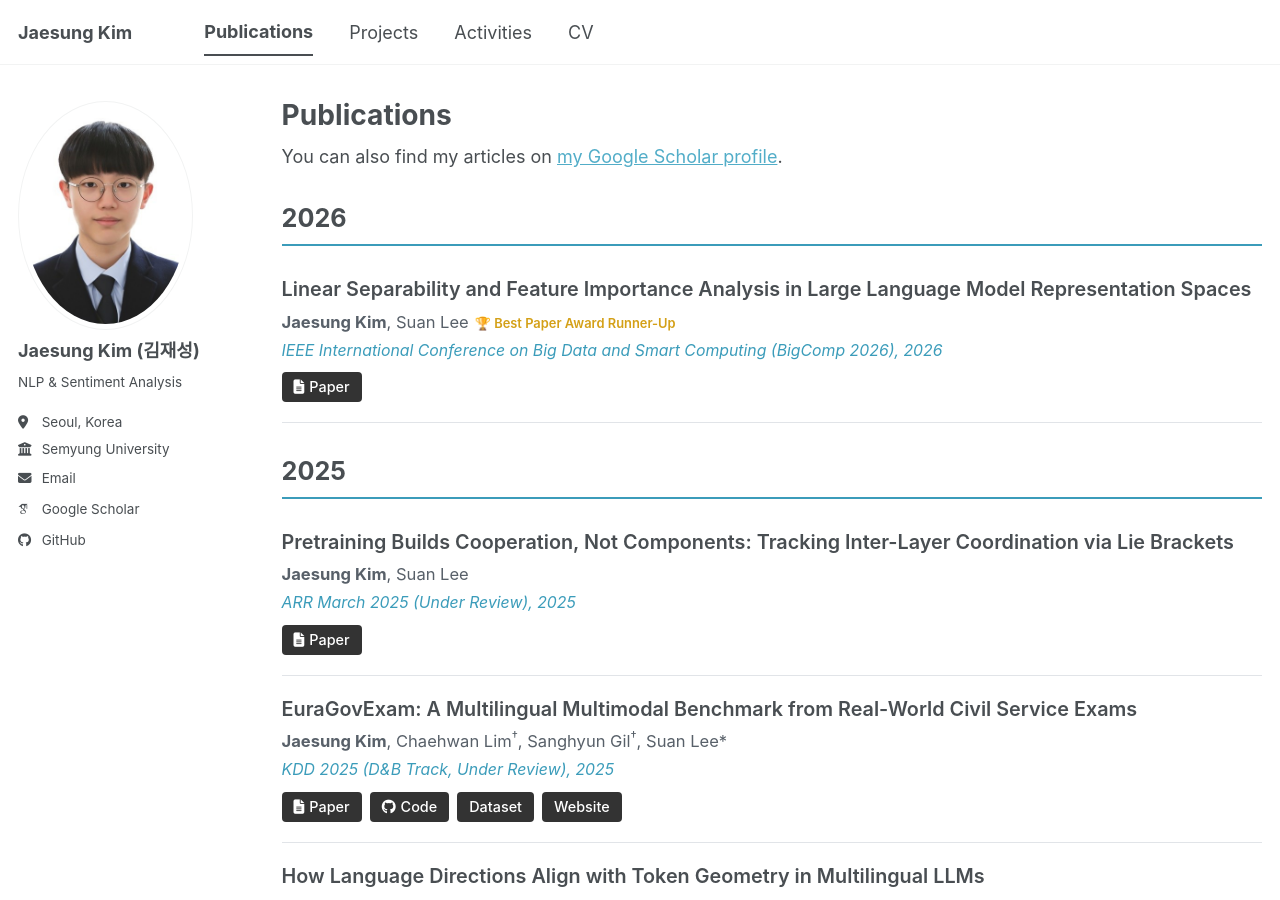
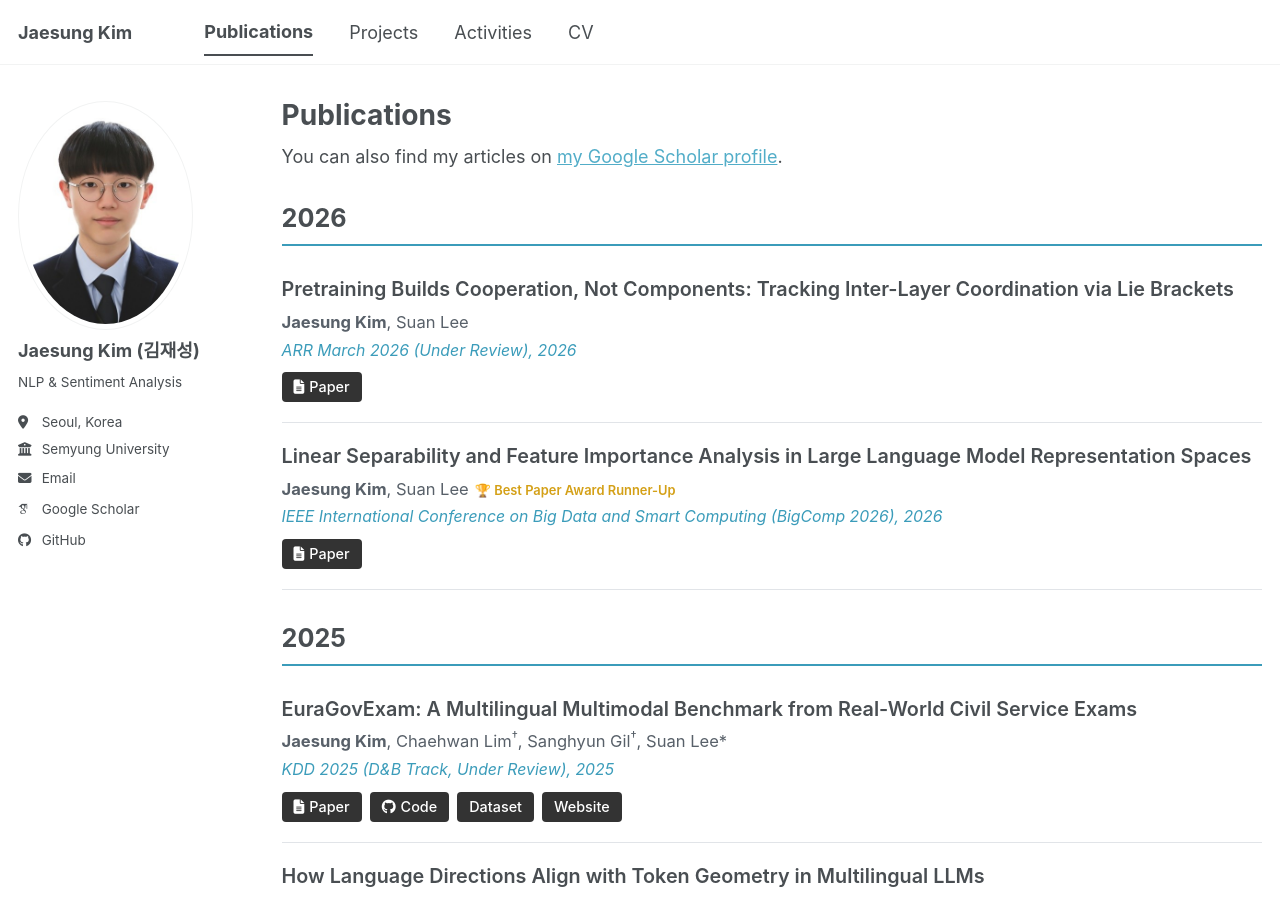
Before and after one commit to thisiskorea/CV, a Jekyll site: the page built from _pages/publications.html, in a window 1280 px wide and 900 px high. Built offline with Jekyll 4.4.1, drawn with Linux system fonts in a browser that asks for light colours; some web fonts are replaced; a script bundle is joined from its source files by our own code; library files that are not in the unit come from our copies.

Commit message:
Move Lie Brackets paper to 2026 (ARR March 2026)
https://claude.ai/code/session_01CU9SVkWVuVsgHzfbJU88mX

```diff
--- a/_publications/2025-12-02-lie-brackets.md
+++ b/_publications/2026-03-01-lie-brackets.md
@@ -3,8 +3,8 @@ title: "Pretraining Builds Cooperation, Not Components: Tracking Inter-Layer Coo
 collection: publications
 category: manuscripts
 permalink: /publication/2025-lie-brackets
-date: 2025-12-02
-venue: 'ARR March 2025 (Under Review)'
+date: 2026-03-01
+venue: 'ARR March 2026 (Under Review)'
 citation_authors: '<strong>Jaesung Kim</strong>, Suan Lee'
 paperurl: ''
 excerpt: ''
```
Also changed, not shown: _pages/about.md (+6 -5 lines).
